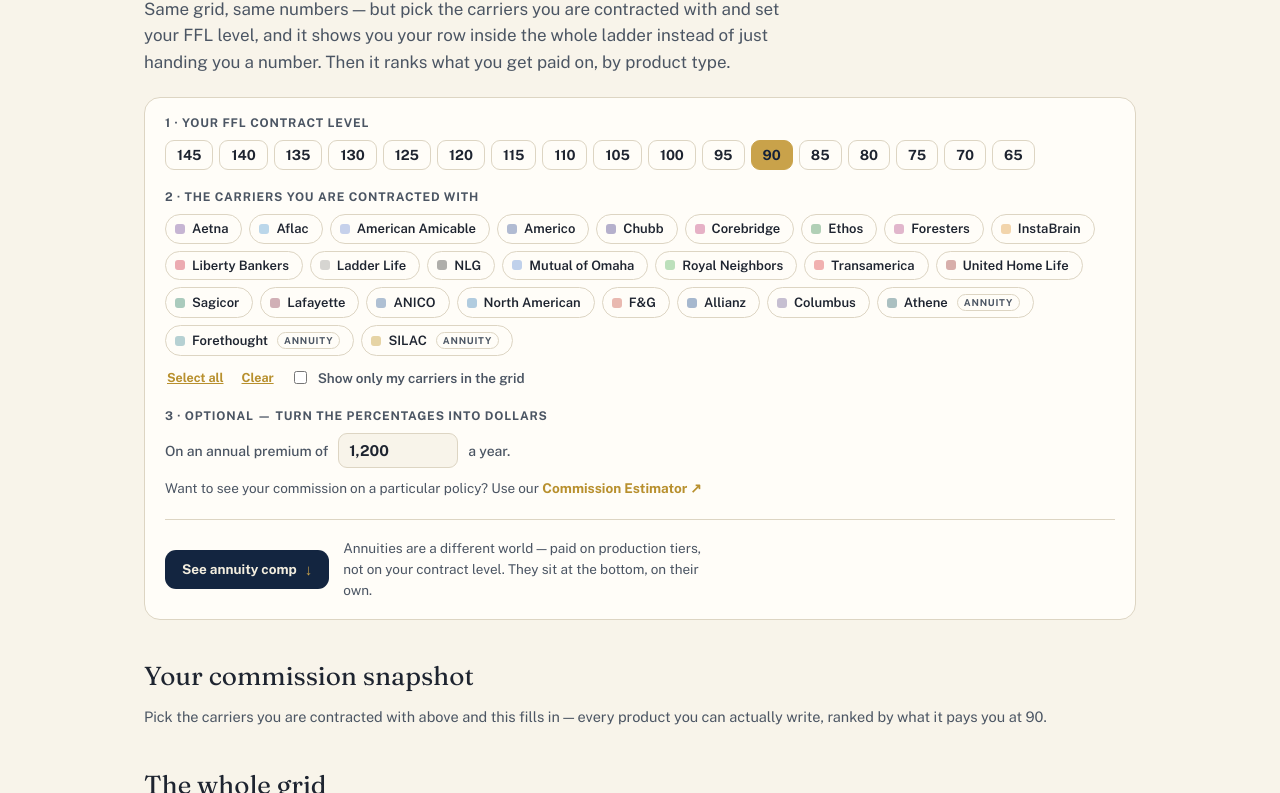
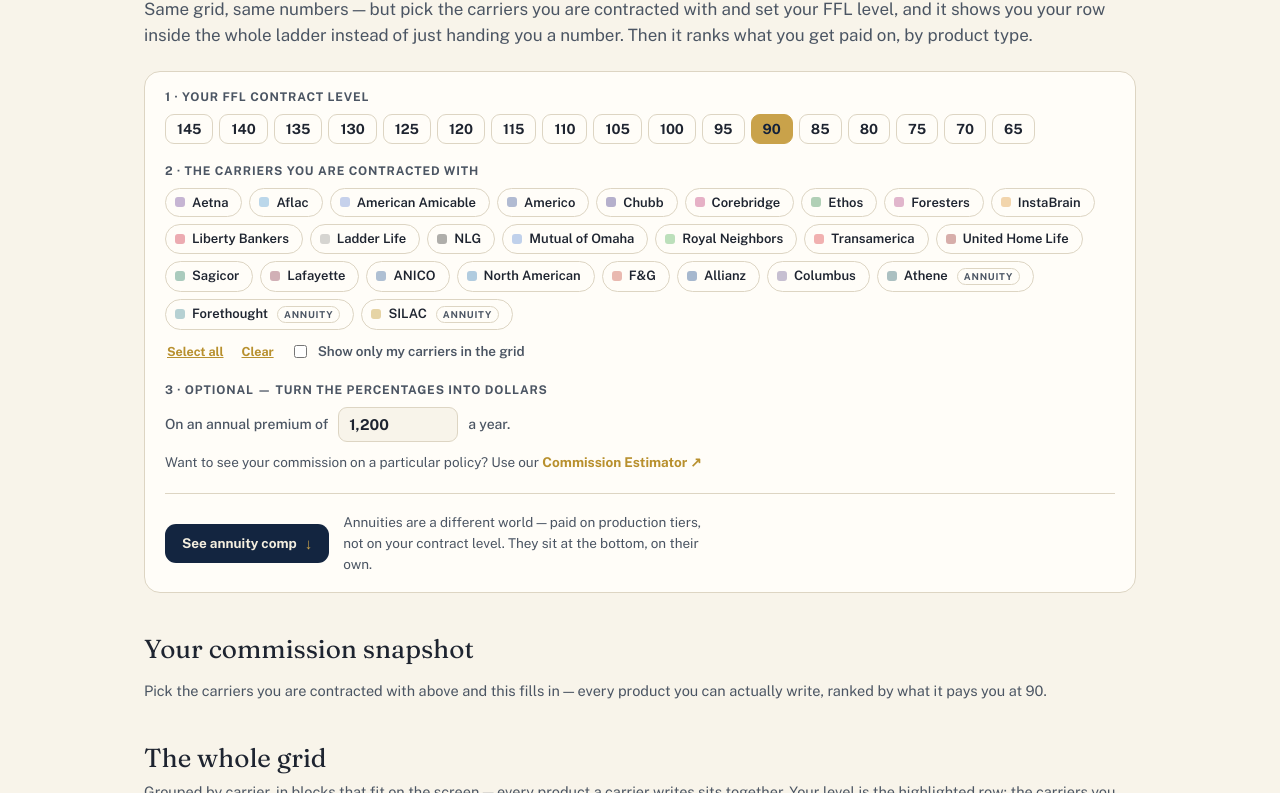
Before and after one commit to Jdawg2you/optimum-portal, a plain HTML site: page comp-grid.html in a window 1280 px wide. Shown: the part 282-1075 px from the top of the page. Drawn offline with nearby package versions, Linux system fonts and the light colour scheme.

Commit message:
Comp Grid: body copy fills the column width instead of wrapping short

```diff
--- a/comp-grid.html
+++ b/comp-grid.html
@@ -218,6 +218,17 @@
   table.cg th,table.cg td{padding:5px 7px;font-size:12.5px}
   table.cg th.prod{min-width:76px;font-size:10.5px}
 }
+/* Body copy fills the column, matching the panels and tables above and below it. */
+.wrap .lede,
+.cg-sub2,
+.cg-next,
+.cg-promofoot,
+.cg-promocta,
+.cg-annnote,
+.cg-empty,
+.cg-legend,
+.cg-foot{max-width:none}
+
 @media print{
   .ffl-bar,.modal,.cg-sticky,.cg-panel button{display:none}
   .cg-wrap{overflow:visible;border:0}
```
